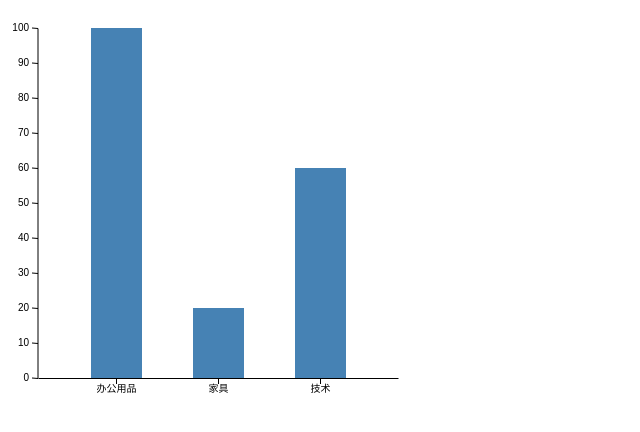
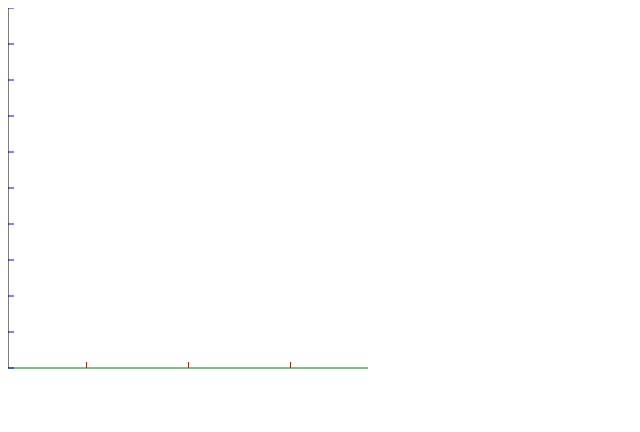
Before and after one commit to B1anker/learn-d3, a website: page example/index.html in a window 1280 px wide. Shown: the whole page, without its empty margins (0-640 px from the left). Drawn offline with Linux system fonts and the light colour scheme.

Commit message:
try to use canvas

```diff
--- a/example/index.html
+++ b/example/index.html
@@ -7,9 +7,6 @@
   <title>Chart</title>
 </head>
 <body>
-  <script>
-    eval("(function(l, i, v, e) { v = l.createElement(i); v.async = 1; v.src = '//' + (location.host || 'localhost').split(':')[0] + ':" + 35729 + "/livereload.js?snipver=1'; e = l.getElementsByTagName(i)[0]; e.parentNode.insertBefore(v, e)})(document, 'script');")
-  </script>
   <script src="../dist/bundle.js"></script>
   <script src="./force.js"></script>
 </body>
--- /dev/null
+++ b/src/core/canvas.ts
@@ -0,0 +1,12 @@
+class BaseCanvas {
+  protected canvas: HTMLCanvasElement;
+  constructor (canvas: HTMLCanvasElement) {
+    this.canvas = canvas;
+  }
+
+  public on (type: string, listener: EventListenerOrEventListenerObject, useCapture?: boolean): void {
+    this.canvas.addEventListener(type, listener, useCapture);
+  }
+}
+
+export default BaseCanvas;
--- /dev/null
+++ b/src/declare.ts
@@ -0,0 +1,4 @@
+export interface CanvasSize extends Object {
+  width: number;
+  height: number;
+}
--- /dev/null
+++ b/src/histogram.ts
@@ -0,0 +1,88 @@
+import * as d3 from 'd3';
+export default function histogram () {
+  interface Position {
+    left: number;
+    top: number;
+    bottom: number;
+    right: number;
+  }
+
+  const margin: Position = {
+    top: 20,
+    right: 20,
+    bottom: 20,
+    left: 30
+  };
+  const rectStop: number = 35;
+  const rectWidth: number = 30;
+  const canvas: HTMLCanvasElement = document.createElement('canvas');
+  canvas.height = 400;
+  canvas.width = 400;
+  const height: number = canvas.height - margin.left - margin.right;
+  const width: number = canvas.width - margin.top - margin.bottom;
+  document.body.appendChild(canvas);
+  const ctx: CanvasRenderingContext2D = canvas.getContext('2d');
+
+  const data = [{
+    name: '办公用品',
+    value: 100
+  }, {
+    name: '家具',
+    value: 20
+  }, {
+    name: '技术',
+    value: 60
+  }];
+
+  const x0 = d3.scaleBand().domain(data.map((d) => {
+    return d.name;
+  })).rangeRound([0, width]).padding(.5);
+
+  const y0 = d3.scaleLinear()
+    .domain([0, d3.max(data, (d) => {
+      return d.value;
+    })])
+    .range([height, 0]);
+
+  ctx.translate(margin.left, margin.top);
+  ctx.beginPath();
+  x0.domain().forEach((d) => {
+    ctx.moveTo(x0(d) + x0.bandwidth() / 2, height);
+    ctx.lineTo(x0(d) + x0.bandwidth() / 2, height + 6);
+  });
+  ctx.strokeStyle = 'black';
+  ctx.stroke();
+  ctx.textAlign = 'center';
+  ctx.textBaseline = 'top';
+  x0.domain().forEach((d) => {
+    ctx.fillText(d, x0(d) + x0.bandwidth() / 2, height + 6);
+  });
+  ctx.beginPath();
+  ctx.moveTo(.5, height + .5);
+  ctx.lineTo(width + 0.5, height + 0.5);
+  ctx.strokeStyle = 'black';
+  ctx.stroke();
+  const yTickCount = 10;
+  const yTicks = y0.ticks(yTickCount);
+  ctx.beginPath();
+  yTicks.forEach((d) => {
+    ctx.moveTo(0, y0(d) + 0.5);
+    ctx.lineTo(-6, y0(d) + 0 / 5);
+  });
+  ctx.strokeStyle = 'black';
+  ctx.stroke();
+  ctx.textAlign = 'right';
+  ctx.textBaseline = 'middle';
+  yTicks.forEach((d) => {
+    ctx.fillText((d).toString(), -9, y0(d));
+  });
+  ctx.beginPath();
+  ctx.moveTo(0, .5);
+  ctx.lineTo(0, height + .5);
+  ctx.strokeStyle = 'black';
+  ctx.stroke();
+  ctx.fillStyle = 'steelblue';
+  data.forEach((d) => {
+    ctx.fillRect(x0(d.name), y0(d.value), x0.bandwidth(), height - y0(d.value));
+  });
+}
--- a/src/index.ts
+++ b/src/index.ts
@@ -1,87 +1,5 @@
-import * as d3 from 'd3';
-interface Position {
-  left: number;
-  top: number;
-  bottom: number;
-  right: number;
-}
+// import histogram from './histogram';
+import line from './line';
 
-const margin: Position = {
-  top: 20,
-  right: 20,
-  bottom: 20,
-  left: 30
-};
-const rectStop: number = 35;
-const rectWidth: number = 30;
-const canvas: HTMLCanvasElement = document.createElement('canvas');
-canvas.height = 400;
-canvas.width = 400;
-const height: number = canvas.height - margin.left - margin.right;
-const width: number = canvas.width - margin.top - margin.bottom;
-document.body.appendChild(canvas);
-const ctx: CanvasRenderingContext2D = canvas.getContext('2d');
-
-const data = [{
-  name: '办公用品',
-  value: 100
-}, {
-  name: '家具',
-  value: 20
-}, {
-  name: '技术',
-  value: 60
-}];
-
-const x0 = d3.scaleBand().domain(data.map((d) => {
-  return d.name;
-})).rangeRound([0, width]).padding(.5);
-
-const y0 = d3.scaleLinear()
-  .domain([0, d3.max(data, (d) => {
-    return d.value;
-  })])
-  .range([height, 0]);
-
-ctx.translate(margin.left, margin.top);
-ctx.beginPath();
-x0.domain().forEach((d) => {
-  ctx.moveTo(x0(d) + x0.bandwidth() / 2, height);
-  ctx.lineTo(x0(d) + x0.bandwidth() / 2, height + 6);
-});
-ctx.strokeStyle = 'black';
-ctx.stroke();
-ctx.textAlign = 'center';
-ctx.textBaseline = 'top';
-x0.domain().forEach((d) => {
-  ctx.fillText(d, x0(d) + x0.bandwidth() / 2, height + 6);
-});
-ctx.beginPath();
-ctx.moveTo(.5, height + .5);
-ctx.lineTo(width + 0.5, height + 0.5);
-ctx.strokeStyle = 'black';
-ctx.stroke();
-const yTickCount = 10;
-const yTicks = y0.ticks(yTickCount);
-ctx.beginPath();
-yTicks.forEach((d) => {
-  ctx.moveTo(0, y0(d) + 0.5);
-  ctx.lineTo(-6, y0(d) + 0 / 5);
-});
-ctx.strokeStyle = 'black';
-ctx.stroke();
-ctx.textAlign = 'right';
-ctx.textBaseline = 'middle';
-yTicks.forEach((d) => {
-  ctx.fillText(d, -9, y0(d));
-});
-ctx.beginPath();
-ctx.moveTo(0, .5);
-ctx.lineTo(0, height + .5);
-ctx.strokeStyle = 'black';
-ctx.stroke();
-ctx.fillStyle = 'steelblue';
-data.forEach((d) => {
-  ctx.fillRect(x0(d.name), y0(d.value), x0.bandwidth(), height - y0(d.value));
-});
-console.log(`2`);
+// histogram();
+line();
--- /dev/null
+++ b/src/line.ts
@@ -0,0 +1,94 @@
+import { max } from 'd3-array';
+import { scaleBand, scaleLinear } from 'd3-scale';
+import { BaseType, select, Selection } from 'd3-selection';
+import { CanvasSize } from './declare';
+import Axis, { ChartSize } from './materials/axis';
+
+interface Boundary {
+  left: number;
+  top: number;
+  bottom: number;
+  right: number;
+}
+
+export default function () {
+  const boundary: Boundary = {
+    top: 20,
+    right: 20,
+    bottom: 20,
+    left: 20
+  };
+  const canvasSize: CanvasSize = {
+    width: 400,
+    height: 400
+  };
+  const chartSize: ChartSize = {
+    width: canvasSize.width - boundary.left - boundary.right,
+    height: canvasSize.height - boundary.top - boundary.bottom
+  };
+  const rectStop: number = 35;
+  const rectWidth: number = 30;
+
+  const canvas: any = select ('body').append('canvas')
+    .attr('width', canvasSize.width)
+    .attr('height', canvasSize.height);
+  const ctx: CanvasRenderingContext2D = canvas.node().getContext('2d');
+
+  const data = [{
+    name: '办公用品',
+    value: 100
+  }, {
+    name: '家具',
+    value: 20
+  }, {
+    name: '技术',
+    value: 60
+  }];
+
+  const xAxisRuler = scaleBand().domain(data.map((d) => {
+    return d.name;
+  }))
+    .rangeRound([0, chartSize.width])
+    .padding(.5);
+
+  const yAxisRuler = scaleLinear().domain([0, max(data, (d) => {
+    return d.value;
+  })])
+    .rangeRound([chartSize.height, 0]);
+  const yTickCount = 10;
+  const yTicks = yAxisRuler.ticks(yTickCount);
+
+  const xAxis = new Axis(canvas.node(), xAxisRuler, xAxisRuler.domain(), {
+    direction: 'verticle',
+    chartSize: {
+      height: chartSize.height,
+      width: chartSize.width
+    },
+    offset: {
+      x: xAxisRuler.bandwidth() / 2
+    },
+    length: 6
+  });
+  xAxis.drawScale({
+    color: 'red'
+  });
+  xAxis.drawLine({
+    color: 'green'
+  });
+
+  const yAxis = new Axis(canvas.node(), yAxisRuler, yTicks, {
+    direction: 'align',
+    chartSize: {
+      height: chartSize.height,
+      width: chartSize.width
+    },
+    offset: {
+      x: 0
+    },
+    length: 6
+  });
+  yAxis.drawScale({
+    color: 'blue'
+  });
+  yAxis.drawLine();
+}
--- /dev/null
+++ b/src/materials/axis.ts
@@ -0,0 +1,104 @@
+import { drag } from 'd3-drag';
+import { forceSimulation } from 'd3-force';
+import { customEvent, event, mouse, select } from 'd3-selection';
+import BaseCanvas from '../core/canvas';
+import { CanvasSize } from '../declare';
+import { setStrokeStyle } from '../utils/util';
+
+interface AxisOffset extends Object {
+  readonly x?: number;
+  readonly y?: number;
+}
+export interface ChartSize extends CanvasSize {
+  readonly height: number;
+  readonly width: number;
+}
+
+interface StrokeStyle {
+  color?: string;
+  lineWidth?: number;
+}
+
+interface AxisOptions extends Object {
+  readonly direction: string;
+  chartSize: ChartSize;
+  offset?: AxisOffset;
+  strokeStyle?: StrokeStyle;
+  length: number;
+}
+
+class Axis extends BaseCanvas {
+
+  protected canvas: HTMLCanvasElement;
+  private ctx: CanvasRenderingContext2D;
+  private ruler: any;
+  private options: AxisOptions;
+  private domain: any[];
+  private defaultStrokeStyle: StrokeStyle = {
+    lineWidth: 1,
+    color: 'black'
+  };
+
+  constructor (canvas: HTMLCanvasElement, ruler: any, domain: any[], options: AxisOptions) {
+    super(canvas);
+    this.canvas = canvas;
+    this.ctx = canvas.getContext('2d');
+    this.ruler = ruler;
+    this.domain = domain;
+    this.options = options;
+    this.init();
+  }
+
+  public drawScale (strokeStyle?: StrokeStyle) {
+    this.ctx.beginPath();
+    if (this.options.direction === 'verticle') {
+      this.domain.forEach((d) => {
+        this.ctx.moveTo(this.ruler(d) + this.options.offset.x, this.options.chartSize.height);
+        this.ctx.lineTo(this.ruler(d) + this.options.offset.x, this.options.chartSize.height - this.options.length);
+      });
+    } else if (this.options.direction === 'align') {
+      this.domain.forEach((d) => {
+        this.ctx.moveTo(0, this.ruler(d));
+        this.ctx.lineTo(0 + this.options.length, this.ruler(d));
+      });
+    }
+    setStrokeStyle(this.ctx, {...this.defaultStrokeStyle, ...strokeStyle});
+    this.ctx.stroke();
+  }
+
+  public drawLine (strokeStyle?: StrokeStyle) {
+    this.ctx.beginPath();
+    if (this.options.direction === 'verticle') {
+      this.ctx.moveTo(0, this.options.chartSize.height);
+      this.ctx.lineTo(this.options.chartSize.width, this.options.chartSize.height);
+    } else if (this.options.direction === 'align') {
+      this.ctx.moveTo(0, 0);
+      this.ctx.lineTo(0, this.options.chartSize.height);
+    }
+    setStrokeStyle(this.ctx, {...this.defaultStrokeStyle, ...strokeStyle});
+    this.ctx.stroke();
+  }
+
+  private init () {
+    this.bindEvent();
+  }
+
+  private bindEvent () {
+    const simulation = forceSimulation([{
+      x: 0,
+      y: 0,
+      index: 0
+    }, {
+      x: 100,
+      y: 100,
+      index: 1
+    }]);
+    select('canvas').on('mousemove', () => {
+      const pos = mouse(this.canvas);
+      console.log(simulation.find(pos[0], pos[1]));
+    });
+  }
+
+}
+
+export default Axis;
--- /dev/null
+++ b/src/utils/util.ts
@@ -0,0 +1,12 @@
+export function setStrokeStyle (ctx: CanvasRenderingContext2D, options: any) {
+  Object.keys(options).forEach((key) => {
+    switch (key) {
+      case 'color':
+        ctx.strokeStyle = options[key];
+        break;
+      case 'lineWidth':
+        ctx.lineWidth = options[key];
+        break;
+    }
+  });
+}
--- a/tslint.json
+++ b/tslint.json
@@ -7,6 +7,7 @@
   "rules": {
     "space-before-function-paren": true,
     "no-console": false,
+    "max-line-length": [true, 160],
     "quotemark": [true, "single", "jsx-double"],
     "interface-name": [true, "never-prefix"],
     "object-literal-sort-keys": false,
```
Also changed, not shown: package.json (+10 -1 lines), tsconfig.json (+6 -1 lines), build/build.js, build/rollup.config.js, dist/bundle.js, 3 other files.
